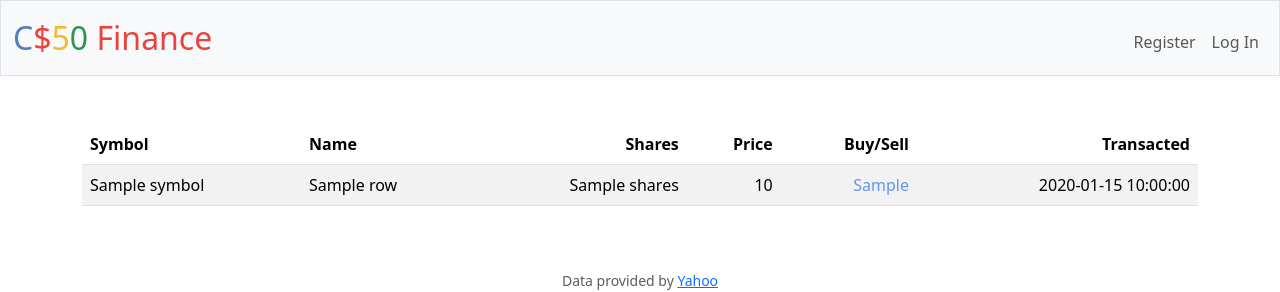
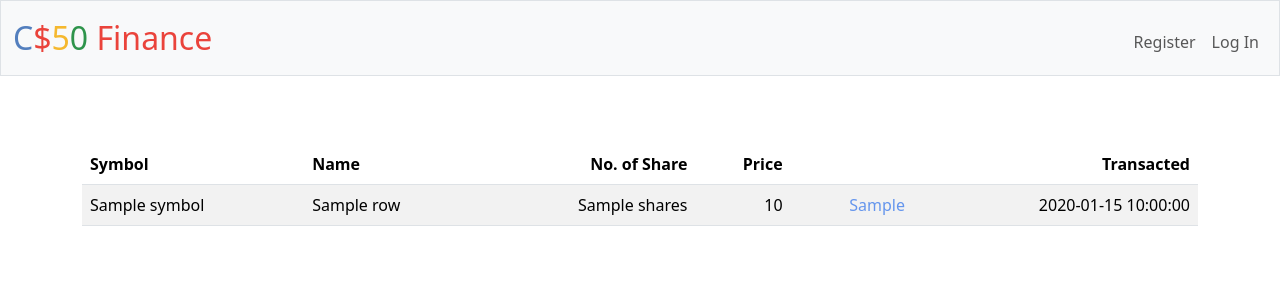
Before and after one commit to faisaltheprofessor/Harvard-CS50, a Flask app: template finance/templates/history.html in a window 1280 px wide. Shown: the top 292 px of the page. Run offline with Flask 3, Linux system fonts and the light colour scheme; the template is opened without the code that fills it: most values are stand-ins (such as "Sample title", 1, 10 or a date in 2020); some libraries are stand-ins or nearby versions.

Commit message:
Sun, Mar 31, 2024, 3:43 AM +02:00

```diff
--- a/finance/app.py
+++ b/finance/app.py
@@ -169,12 +169,12 @@ def logout():
 def quote():
     """Get stock quote."""
     if request.method == "POST":
-        quoted = lookup(request.form.get("symbol"))
+        quoteResult = lookup(request.form.get("symbol"))
 
-        if quoted == None:
+        if quoteResult == None:
             return apology("Quote symbol doesn't exist")
 
-        return render_template("quoted.html", quoted=quoted)
+        return render_template("quote-result.html", quoteResult=quoteResult)
 
     else:
         return render_template("quote.html")
--- a/finance/templates/history.html
+++ b/finance/templates/history.html
@@ -5,31 +5,32 @@
 {% endblock %}
 
 {% block main %}
-    <form action="/history" method="post">
-            <table class="table table-striped">
+    <div style="text-align: center;">
+        <form action="/history" method="post">
+            <table style="width: 100%; margin-top: 20px;" class="table table-striped">
                 <thead>
                     <tr>
                         <th class="text-start">Symbol</th>
                         <th class="text-start">Name</th>
-                        <th class="text-end">Shares</th>
+                        <th class="text-end">No. of Share</th>
                         <th class="text-end">Price</th>
-                        <th class="text-end">Buy/Sell</th>
+                        <th class="text-end"></th>
                         <th class="text-end">Transacted</th>
                     </tr>
                 </thead>
-            <tbody>
+                <tbody>
                     {% for row in database %}
                     <tr>
                         <td class="text-start">{{ row["symbol"] }}</td>
                         <td class="text-start">{{ row["name"] }}</td>
                         <td class="text-end">{{ row["shares"] }}</td>
                         <td class="text-end">{{ row["price"] }}</td>
-                        <td class="text-end red" style ="color: {% if row['buy_sell'] == 'SELL' %}red{% else %}cornflowerblue{% endif %};">{{ row["buy_sell"] }}</td>
+                        <td class="text-end red" style="color: {% if row['buy_sell'] == 'SELL' %}red{% else %}cornflowerblue{% endif %};">{{ row["buy_sell"] }}</td>
                         <td class="text-end">{{ row["Timestamp"] }}</td>
                     </tr>
                     {% endfor %}
-            </tbody>
+                </tbody>
             </table>
-        </main>
-
-{% endblock %}f
+        </form>
+    </div>
+{% endblock %}
```
Also changed, not shown: finance/templates/quote-result.html (added, +14 -0 lines), finance/templates/quoted.html (deleted, +0 -14 lines).
